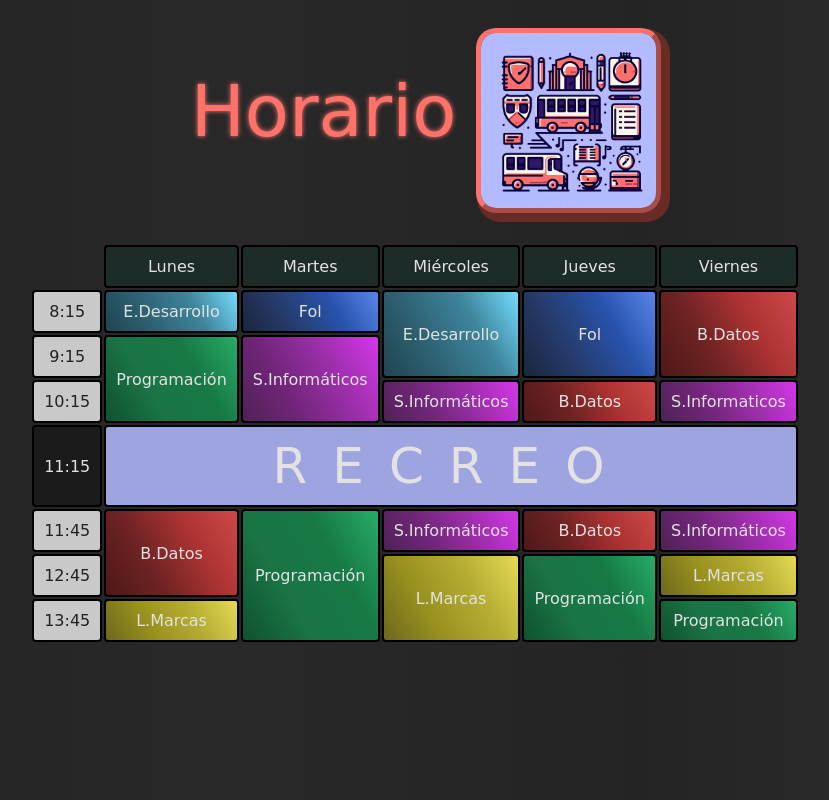
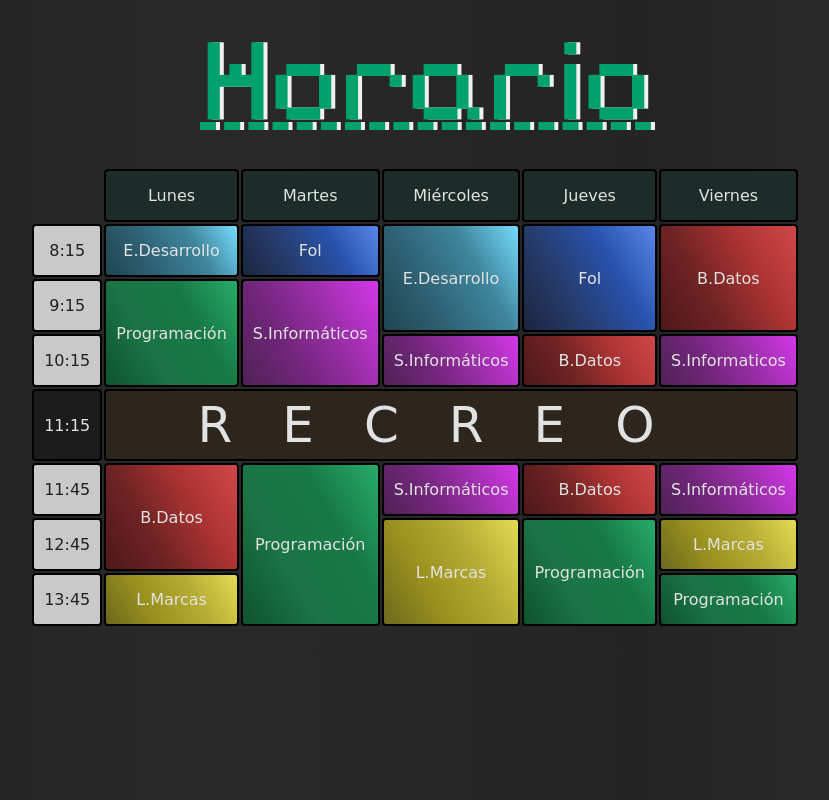
Before and after one commit to Zninjavenomzz/HTML_CSS_JS, a plain HTML site: page HTML VSC/Horario/index/index.html in a window 1280 px wide. Shown: the whole page, without its empty margins (214-1043 px from the left). Drawn offline with Linux system fonts and the light colour scheme; a web font is replaced by a local one.

Commit message:
Add files via upload

```diff
--- a/HTML VSC/Horario/index/index.html
+++ b/HTML VSC/Horario/index/index.html
@@ -1,28 +1,21 @@
 <!DOCTYPE html>
 <html>
+    <link rel="stylesheet" href="../styles/estilos.css">
+<body>
+    <title>Horario</title>
+<div>Horario</div>
+<div class="seccion_1"></div>
 
-
-<link rel="stylesheet" href="../styles/estilos.css">
-
-
-<body>
-
-<title>Horario</title>
-
-
-<div class="titulo">Horario<img class="imagen" src="../images/recreo.jpg"></div>
+<link rel="preconnect" href="https://fonts.googleapis.com">
+<link rel="preconnect" href="https://fonts.gstatic.com" crossorigin>
+<link href="https://fonts.googleapis.com/css2?family=Pixelify+Sans&display=swap" rel="stylesheet">
 
 <link rel="preconnect" href="https://fonts.googleapis.com">
 <link rel="preconnect" href="https://fonts.gstatic.com" crossorigin>
 <link href="https://fonts.googleapis.com/css2?family=Dela+Gothic+One&display=swap" rel="stylesheet">
 
 <title>HORARIO</title>
-
-
-
 <table>
-
-
     <tr>
         <td>
             <td class="dias">Lunes</td>
@@ -34,7 +27,6 @@
         </td>
     </tr>
 
-
     <tr>
         <td class="horas">8:15</td>
         <td class="ed">E.Desarrollo</td>
@@ -44,14 +36,12 @@
         <td class="bd" rowspan="2">B.Datos</td>
     </tr>
 
-
     <tr>
         <td class="horas">9:15</td>
         <td  class="pg" rowspan="2">Programación</td>
         <td class="si" rowspan="2">S.Informáticos</td>
         <td></td>
     </tr>
-
 
     <tr>
         <td class="horas">10:15</td>
@@ -60,12 +50,15 @@
         <td class="si">S.Informaticos</td>
     </tr>
 
+    <tr>
+        <td class="hora">11:15</td>
+        <td class="recreo" colspan="5">RECREO</td>
+        <!--<td class="recreo">E</td>
+        <td class="recreo">CR</td>
+        <td class="recreo">E</td>
+        <td class="recreo">O</td>-->
 
-    <tr>
-       <td class="hora">11:15</td>
-       <td class="recreo" colspan="5">RECREO</td>
     </tr>
-
 
     <tr>
         <td class="horas">11:45</td>
@@ -75,7 +68,6 @@
         <td class="bd">B.Datos</td>
         <td class="si">S.Informáticos</td>
     </tr>
-
 
     <tr>
         <td class="horas">12:45</td>
@@ -93,5 +85,6 @@
 
 
 </table>
+
 </body>
 </html>
--- a/HTML VSC/Horario/styles/estilos.css
+++ b/HTML VSC/Horario/styles/estilos.css
@@ -1,42 +1,34 @@
-* {
+*{
     font-family: 'Dela Gothic One', cursive;
 }
 
-body {
+
+body{
+    display:flex;
+    flex-direction: column;
+    color: rgb(226, 226, 226);
+    background-image:linear-gradient(90deg, #222222,  #292929, #242424, #303030);
+}
+
+
+
+div{
     display: flex;
     flex-direction: column;
-    align-items: center;
-    color: rgb(226, 226, 226);
-    background-image: linear-gradient(90deg, #222222, #292929, #242424, #303030);
-}
-
-.titulo {
-    display: flex;
-    align-items: center;
     text-align: center;
-    color: #ff7269;
-    font-size: 9vh;
-    text-shadow: #ff7269 0px 0px 5px ;
-
-}
-.imagen{
-    margin-left:20px;
-    margin-top:20px;
-    display: flex;
-    align-items: center;
-    border-radius:20px;
-    height: 175px;
-    width: 175px;
-    border: #ff7269 outset 5px;
-    box-shadow: #682b26 5px 5px 0px 4px;
+    color:rgb(0, 161, 108);
+    font-size:15vh;
+    text-shadow: rgb(240, 240, 240) 4px 0px 0px;
+    text-decoration: 1vh underline dashed rgb(0, 161, 108);
+    font-family: 'Pixelify Sans', cursive;
 }
 
 
 table, td, th{
-    margin-top: 20px;
+    margin:auto;
     text-align: center;
-    padding-top:10px;
-    padding-bottom:10px;
+    padding-top:15px;
+    padding-bottom:15px;
     padding-left:10px;
     padding-right:10px;
     border-radius: 4px;
@@ -74,15 +66,12 @@ table, td, th{
 }
 
 .recreo{
-    justify-content: center;
     font-size: 50px;
-    letter-spacing: 25px;
-    background-color: #9da4df;
+    letter-spacing: 50px;
+    background-color: #2c261d;
     border: black solid 2px;
-    text-align: center;
-
+    padding:5px;
 }
-
 
 .dias{
     background-color: #1d2c28;
```
Also changed, not shown: HTML VSC/Horario/Images/recreo.jpg (added), HTML VSC/Practica2-Flex-EmilioFernandez/images/GOLFGTI.jpg (added).
